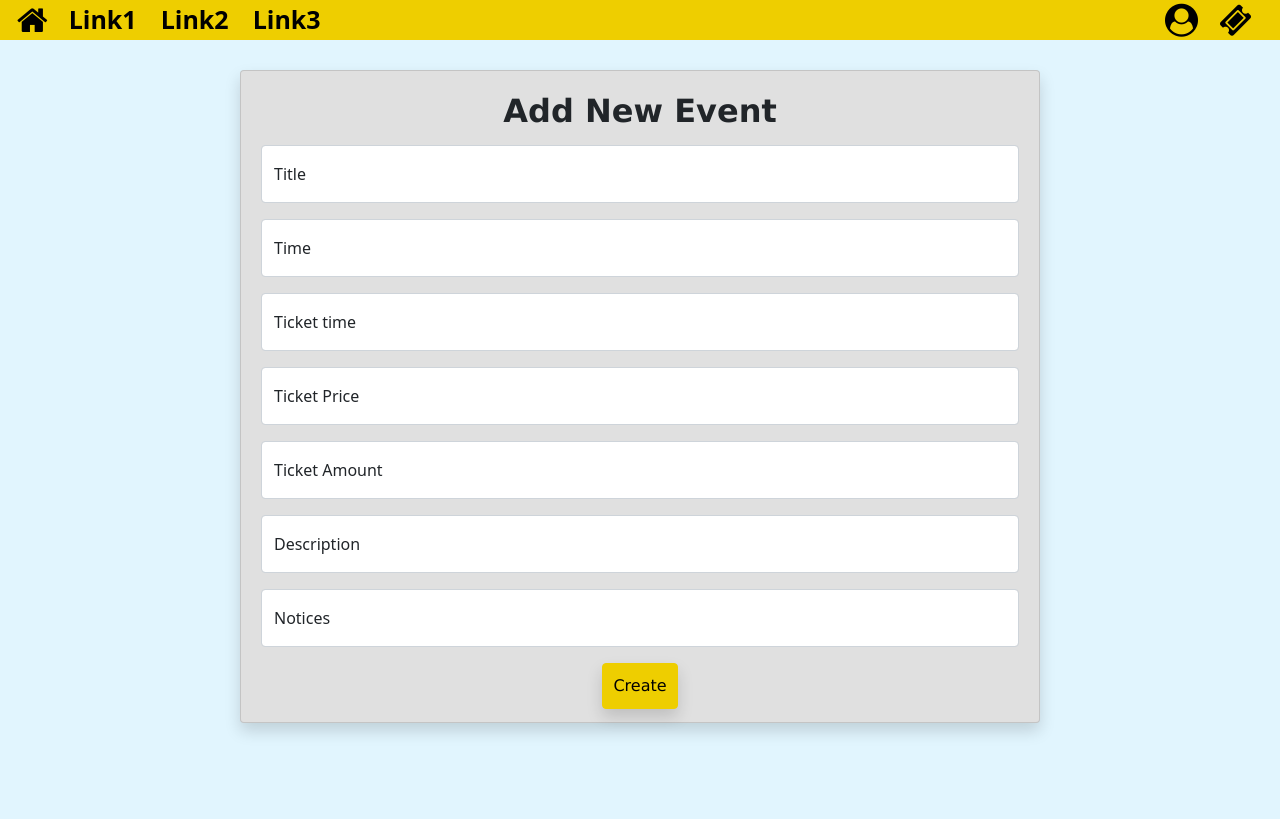
After one commit to ThomasShen012/flaskdemo, a Flask app: page /add_event in a window 1280 px wide. The commit adds this page. Run offline with Flask 3, Linux system fonts and the light colour scheme.

Commit message:
add add_event function, success

```diff
--- a/app.py
+++ b/app.py
@@ -77,8 +77,16 @@ def admin():
 
 @app.route('/test')
 def test_admin():
-    print("reaching for test.html")
-    return render_template('test.html', members = members)
+    return render_template('test.html')
+
+@app.route('/test_error')
+def test_admin_error():
+    return render_template('test_error.html')
+
+@app.route("/add_event")
+def admin_add_event():
+    return render_template('add_event.html')
+
 
 if __name__ == "__main__":
     app.run(debug=True)
--- /dev/null
+++ b/templates/add_event.html
@@ -0,0 +1,67 @@
+{% extends "base.html" %}
+
+{% block title %} Add event {% endblock %}
+
+{% block content %}
+
+<div class="card shadow mx-auto">
+    <h2 class="card-title text-center mt-3"> Add New Event </h2>
+
+    <form method="POST" name="add_event_form">
+
+        <!--Title-->
+        <div class="form-floating form-group mt-1">
+
+            <input type="text" class="form-control" id="title" name="title" placeholder="example_title" required>
+            <label for="title"> Title </label>
+        </div>
+
+        <!--Time-->
+        <div class="form-floating form-group mt-3">
+            <input type="text" class="form-control" id="time" name="time" placeholder="YYYY-MM-DD HH:MM:SS" required>
+            <label for="time"> Time </label>
+        </div>
+
+        <!--Ticket Time-->
+        <div class="form-floating form-group mt-3">
+            <input type="text" class="form-control" id="ticket_time" name="ticket_time" placeholder="YYYY-MM-DD HH:MM:SS" required>
+            <label for="ticket_time"> Ticket time </label>
+        </div>
+
+        <!--Ticket Price-->
+        <div class="form-floating form-group mt-3">
+            <input type="text" class="form-control" id="ticket_price" name="ticket_price" placeholder="123 NTD" required>
+            <label for="ticket_price"> Ticket Price </label>
+        </div>
+
+        <!--Ticket Amount-->
+        <div class="form-floating form-group mt-3">
+            <input type="text" class="form-control" id="ticket_amount" name="ticket_amount" placeholder="123" required>
+            <label for="ticket_amount"> Ticket Amount </label>
+        </div>
+
+        <!--Description-->
+        <div class="form-floating form-group mt-3">
+            <input type="text" class="form-control" id="description" name="description" placeholder="description" required>
+            <label for="description"> Description </label>
+        </div>
+
+        <!--Notices-->
+        <div class="form-floating form-group mt-3">
+            <input type="text" class="form-control" id="notices" name="notices" placeholder="notices" required>
+            <label for="notices"> Notices </label>
+        </div>
+
+        <p class="error error--hidden mt-3 mb-0"></p>
+
+        <div class="text-center mt-3 mb-0">
+            <button type="submit" class="btn btn-primary signin-confirm shadow"> Create </button>
+        </div>
+
+    </form>
+
+</div>
+
+<br><br><br><br>
+
+{% endblock %}
--- a/templates/admin.html
+++ b/templates/admin.html
@@ -7,6 +7,7 @@
     <h1>The admin page</h1>
     <div class="text-center">
         <a class="btn btn-danger shadow-lg" href="/memberprofile" role="button"> Member mode </a>
+        <a class="btn btn-danger shadow-lg" href="/add_event" role="button"> Add event </a>
     </div>
 </div>
 
--- a/user/routes.py
+++ b/user/routes.py
@@ -1,6 +1,6 @@
 from flask import Flask
 from app import app
-from user.models import User
+from user.models import User, Event
 
 
 @app.route('/user/signup', methods=['POST'])
@@ -42,3 +42,7 @@ def get_member(email):
 def test_get_all_member():
     return User().test_get_all_member()
 ### end testing
+
+@app.route("/add_event", methods = ['POST'])
+def add_event():
+    return Event().add_event()
```
Also changed, not shown: templates/test.html (+3 -20 lines), user/models.py (+46 -3 lines).
